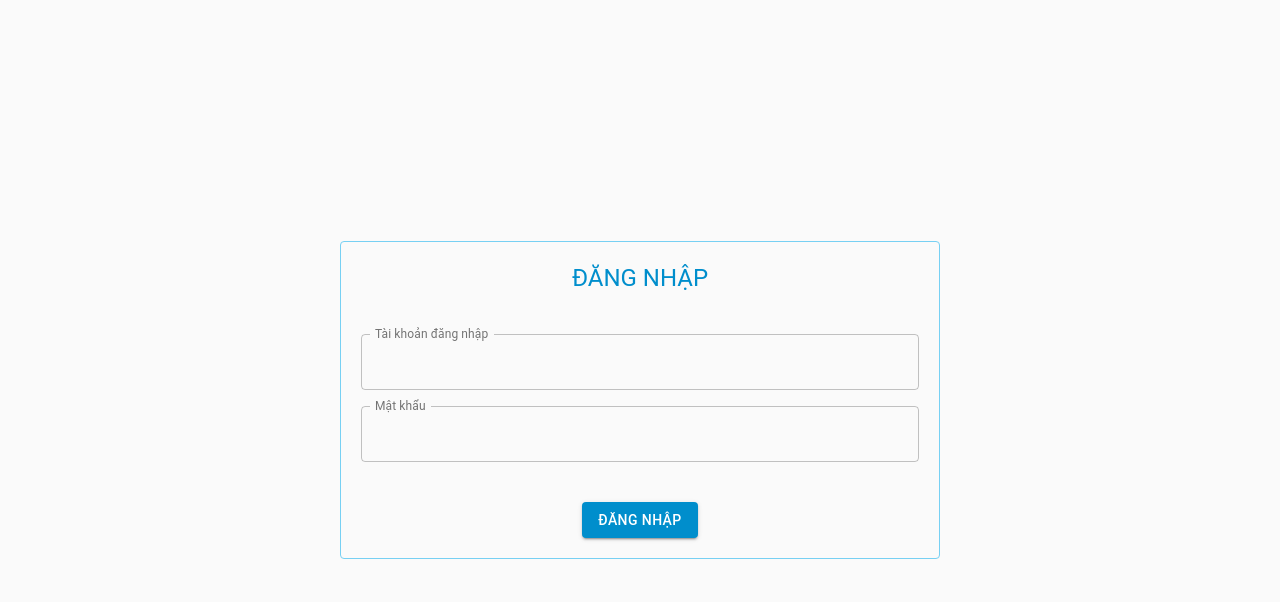
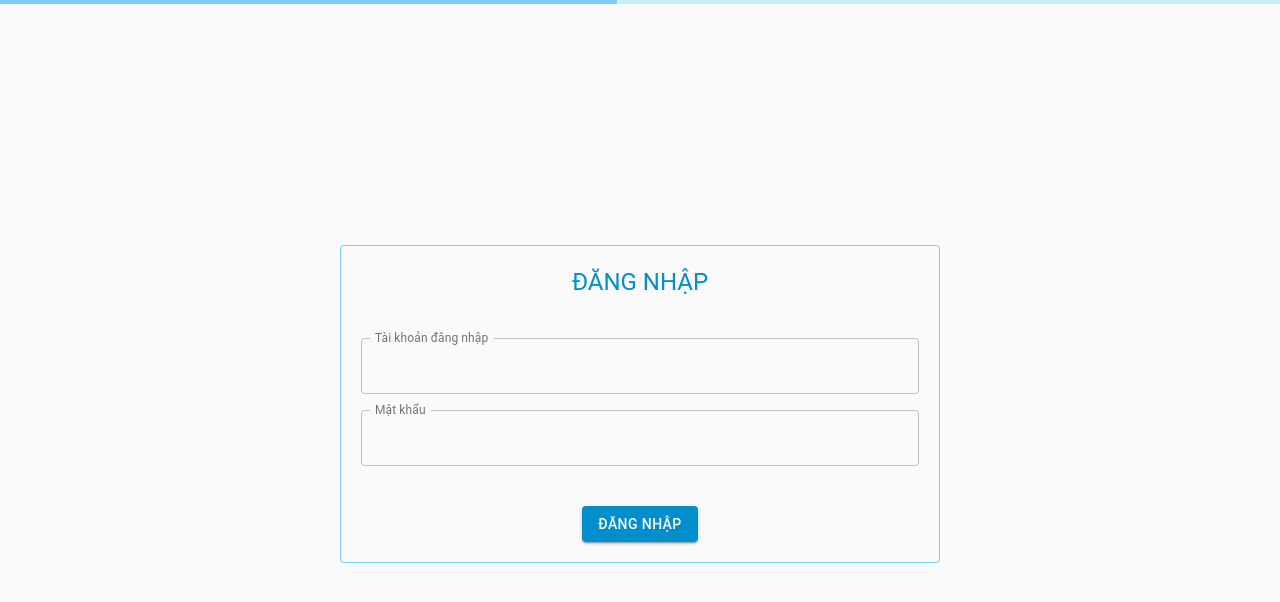
Before and after one commit to thelonglqd/ekyc, a React (Create React App) app: page / in a window 1280 px wide. Shown: the top 602 px of the page. Built offline with nearby package versions, Linux system fonts and the light colour scheme.

Commit message:
add ProgressBar

```diff
--- a/src/App.js
+++ b/src/App.js
@@ -6,6 +6,7 @@ import "./index.css";
 import Header from "./components/Header";
 import SideBar from "./components/Sidebar";
 import Login from "./pages/Login";
+import ProgressBar from "./components/ProgressBar";
 
 const useStyles = makeStyles((theme) => ({
   root: {
@@ -19,6 +20,8 @@ const App = () => {
   const [auth, setAuth] = React.useState(false);
 
   return (
+    <>
+      <ProgressBar />
       <div className={classes.root}>
         <CssBaseline />
         {auth ? (
@@ -30,6 +33,7 @@ const App = () => {
           <Login onChangeAuth={setAuth} />
         )}
       </div>
+    </>
   );
 };
 
--- /dev/null
+++ b/src/components/ProgressBar.js
@@ -0,0 +1,40 @@
+import React, { useEffect } from "react";
+import { makeStyles } from "@material-ui/core/styles";
+import LinearProgress from "@material-ui/core/LinearProgress";
+
+const useStyles = makeStyles({
+  root: {
+    width: "100%",
+  },
+});
+
+const ProgressBar = () => {
+  const classes = useStyles();
+  const [progress, setProgress] = React.useState(0);
+
+  useEffect(() => {
+    const timer = setInterval(() => {
+      setProgress((old) => {
+        if (old === 100) return 0;
+        const diff = Math.random() * 10;
+        return Math.min(old + diff, 100);
+      });
+    }, 500);
+
+    return () => {
+      clearInterval(timer);
+    };
+  });
+
+  return (
+    <div className={classes.root}>
+      <LinearProgress
+        color="secondary"
+        variant="determinate"
+        value={progress}
+      ></LinearProgress>
+    </div>
+  );
+};
+
+export default ProgressBar;
```
Also changed, not shown: 2 other files (tests, documents, lock files or other folders). Lines whose indentation alone changed are shown as unchanged.
